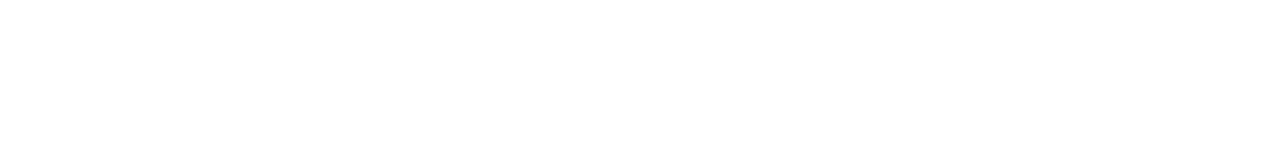
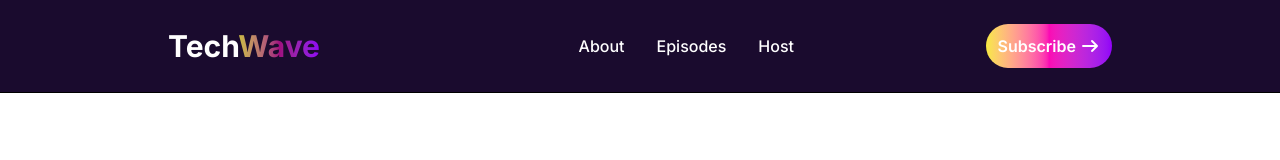
Before and after one commit to AforArdi/assignment-two, a plain HTML site: page index.html in a window 1280 px wide. Drawn offline with nearby package versions, Linux system fonts and the light colour scheme.

Commit message:
navbar done

```diff
--- a/index.html
+++ b/index.html
@@ -14,8 +14,31 @@
     <!-- font awesome cdn -->
      <link rel="stylesheet" href="https://cdnjs.cloudflare.com/ajax/libs/font-awesome/7.0.1/css/all.min.css" integrity="sha512-2SwdPD6INVrV/lHTZbO2nodKhrnDdJK9/kg2XD1r9uGqPo1cUbujc+IYdlYdEErWNu69gVcYgdxlmVmzTWnetw==" crossorigin="anonymous" referrerpolicy="no-referrer" />
 </head>
-<body>
-    <header></header>
+<body class="font-inter">
+    <header class="border-b py-6 px-[100px] bg-[#1A0B2E]">
+        <!-- nav container -->
+        <div class="max-w-[992px] mx-auto px-6 flex items-center justify-between">
+            <!-- brand -->
+            <div class="w-[219px]">
+                <h1 class="lg:text-3xl sm:text-xl text-white font-bold">Tech<span class="text-transparent bg-clip-text bg-linear-to-r from-[rgba(247,233,63,0.8)]
+             via-[rgba(251,9,180,0.6)] to-[rgba(145,0,248,1)]">Wave</span></h1>
+            </div>
+
+            <!-- navbars -->
+            <div>
+                <ul class="flex text-base font-medium text-white gap-[32px]">
+                    <li><a href="">About</a></li>
+                    <li><a href="">Episodes</a></li>
+                    <li><a href="">Host</a></li>
+                </ul>
+            </div>
+
+            <!-- button -->
+            <div>
+                <button class="text-base text-white py-[10px] px-[12px] font-semibold bg-linear-to-r from-[rgba(247,233,63,1)] via-[rgba(251,9,180,1)] to-[rgba(145,0,248,1)] rounded-full hover:cursor-pointer hover:shadow-[0_0_20px_rgba(251,9,180,0.6)]">Subscribe <i class="fa-solid fa-arrow-right" style="color: #ffffff;"></i></button>
+            </div>
+        </div>
+    </header>
 
     <main></main>
 
--- a/styles.css
+++ b/styles.css
@@ -7,5 +7,3 @@
   font-weight: 400;
   font-style: normal;
 }
-
-@import "tailwindcss
--- /dev/null
+++ b/tailwind.css
@@ -0,0 +1 @@
+@import "tailwindcss"
```
Also changed, not shown: assets/UI/Home - Mobile.png (deleted), 2 other files.
